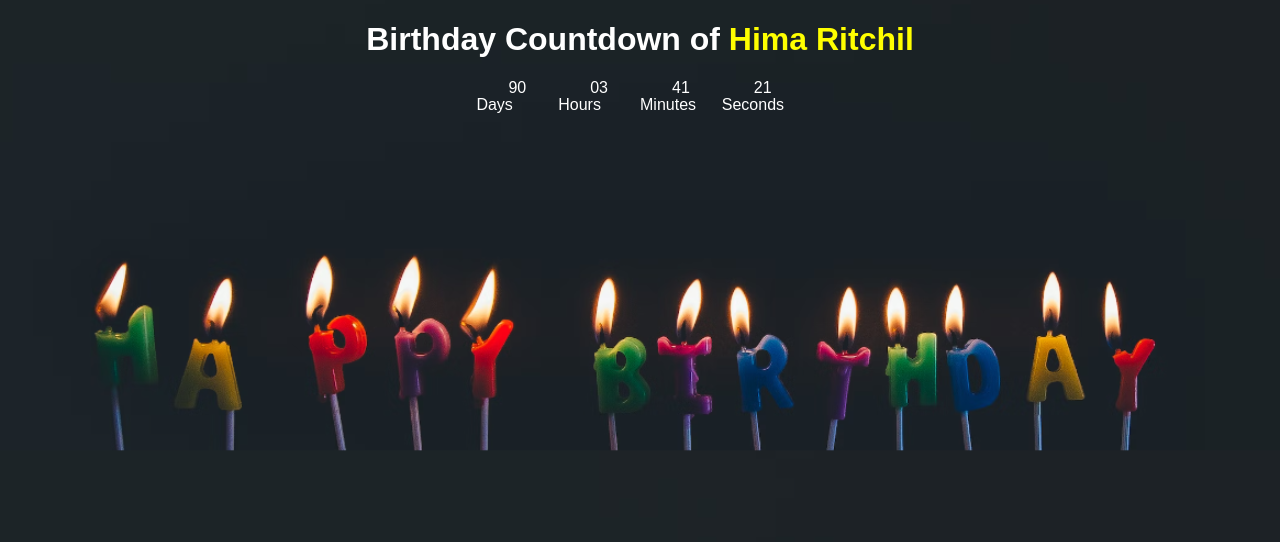
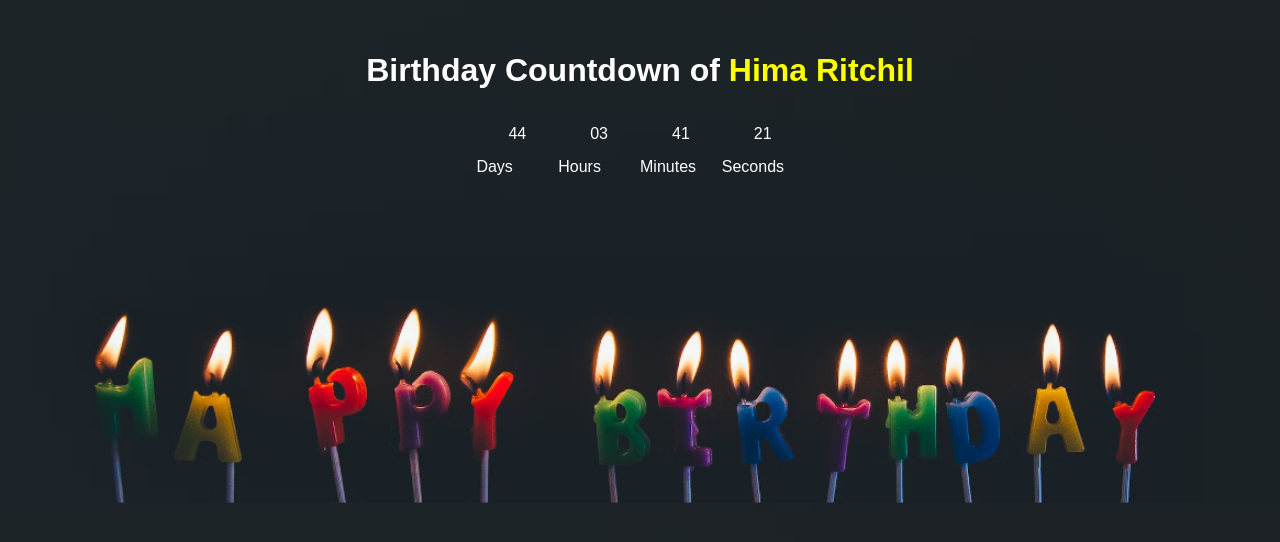
Before and after one commit to RitchilHima/birthdaycountdown, a plain HTML site: page index.html in a window 1280 px wide. Drawn offline with Linux system fonts and the light colour scheme.

Commit message:
css edit

```diff
--- a/Js/script.js
+++ b/Js/script.js
@@ -1,4 +1,4 @@
-const birthday = "2 January 2024";
+const birthday = "17 November 2023";
 
 function countdown(){
     const birthdayDate = new Date(birthday);
--- a/css/style.css
+++ b/css/style.css
@@ -12,7 +12,7 @@
 }
 
 body{
-    margin: 0;
+    margin: 42px;
     background-image: url(../assets/Screenshot\ 2023-10-03\ 195050.png);
     background-size: cover;
     background-position: center;
@@ -27,7 +27,7 @@ body{
 }
 
 h1{
-    margin-top: 10 px;
+    margin-top: 10px;
     font-size: 2rem;
 }
 
@@ -37,6 +37,6 @@ h1{
 }
 .text{
     font-size: 1rem;
-    line-height: 1;
+    line-height: 3;
     margin:  0 2rem;
 }
```
